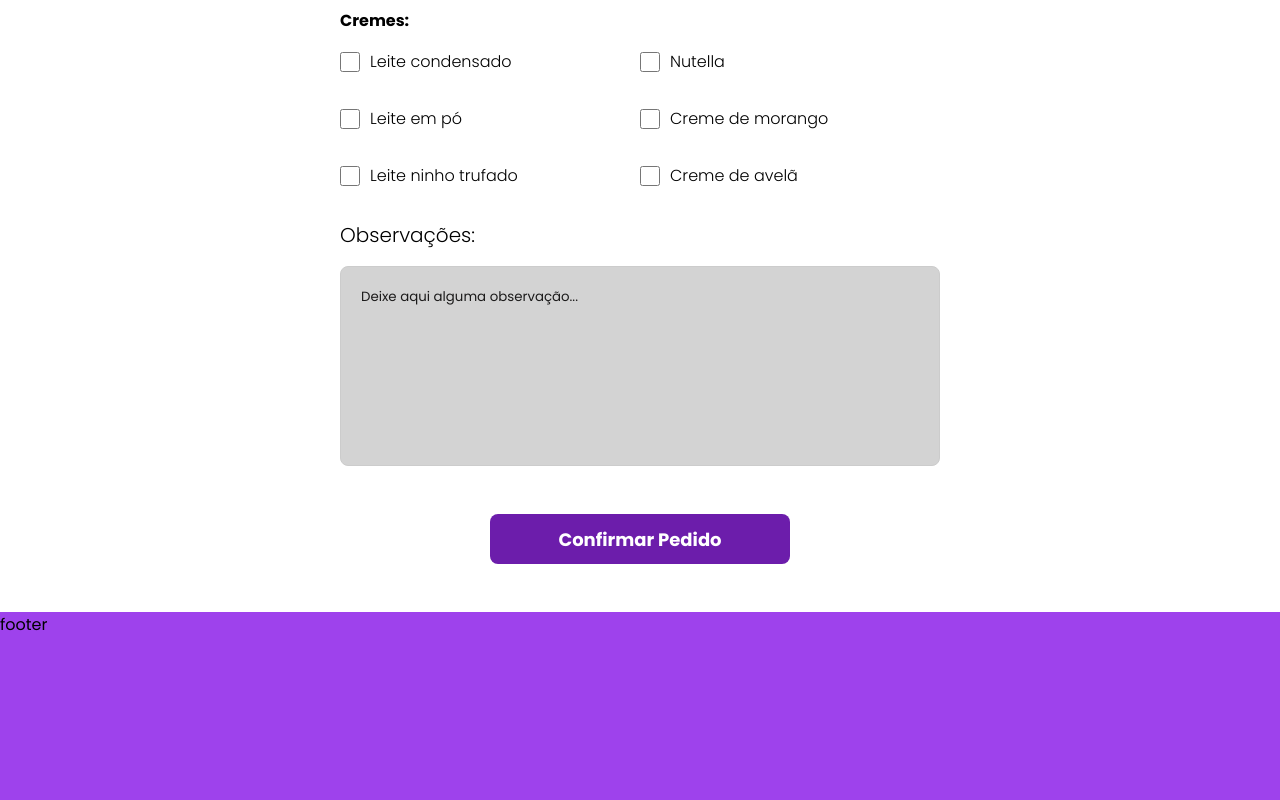
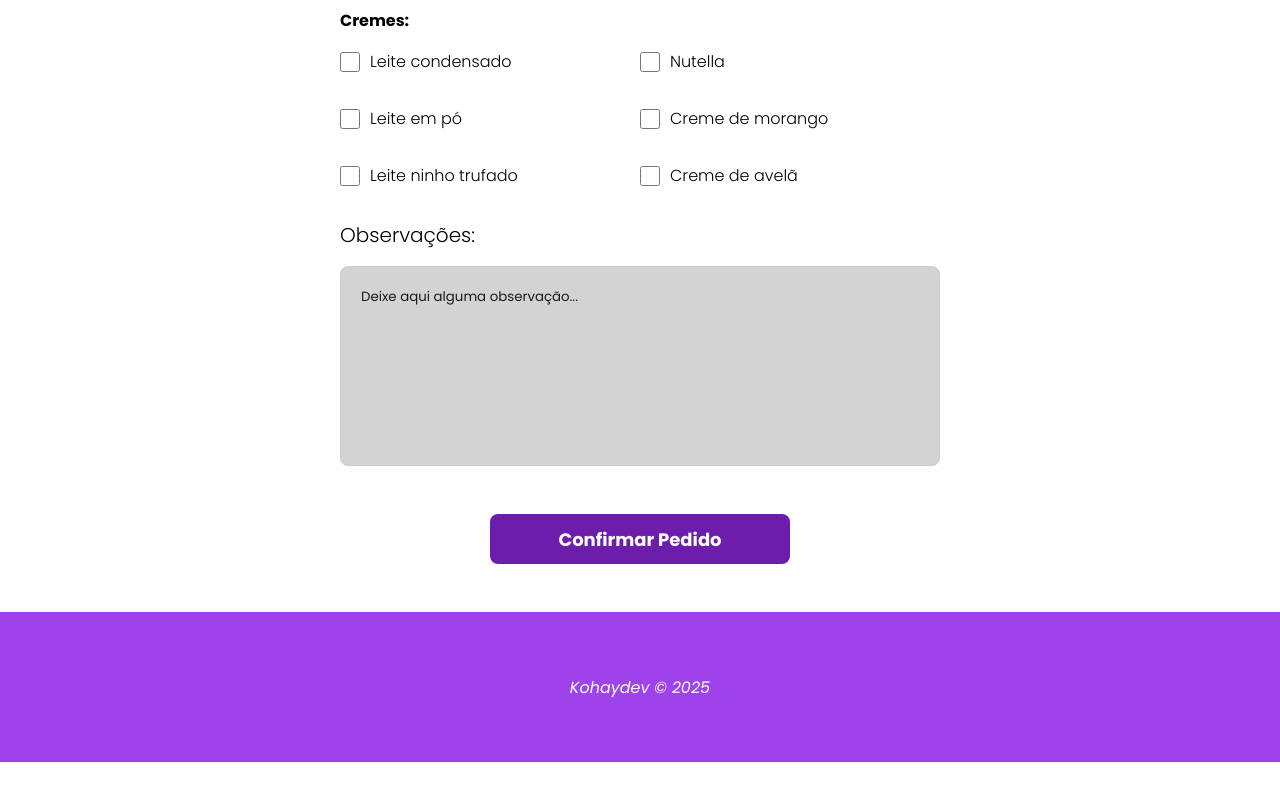
Before and after one commit to JuniorAvelar/acai-go, a Vue app: page / in a window 1280 px wide. Shown: the part 1282-2082 px from the top of the page. After the commit the page ends 2044 px from the top, so only its background shows below. Built offline with nearby package versions, Linux system fonts and the light colour scheme; data requests are answered from the project's data file.

Commit message:
style: adiciona estilo no componente footer

```diff
--- a/src/components/Footer.vue
+++ b/src/components/Footer.vue
@@ -1,7 +1,7 @@
 <template>
-    <div>
-        footer
-    </div>
+    <footer>
+        <p>Kohaydev &copy; 2025</p>
+    </footer>
 </template>
 
 <script>
@@ -11,9 +11,18 @@
 </script>
 
 <style scoped>
-    div {
+    footer {
         background-color: #9E42EC;
-        height: 200px;
-        position: relative;
+        height: 150px;
+        width: 100%;
+        display: flex;
+        align-items: center;
+        justify-content: center;
+    }
+
+    footer p {
+        text-align: center;
+        color: #fff;
+        font-style: italic;
     }
 </style>
```
